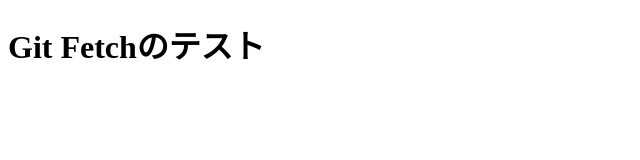
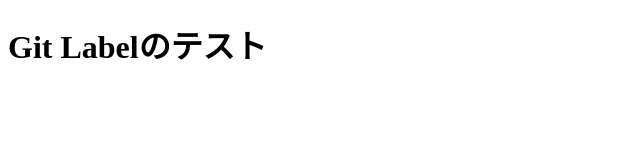
Before and after one commit to Ikeda-Daigo/git_test, a plain HTML site: page index.html in a window 1280 px wide. Shown: the full height of the page, 0-640 px from the left. Drawn offline with Linux system fonts and the light colour scheme.

Commit message:
GithubAction

```diff
--- a/index.html
+++ b/index.html
@@ -6,6 +6,6 @@
     <title>Document</title>
 </head>
 <body>
-    <h1>Git Fetchのテスト</h1>
+    <h1>Git Labelのテスト</h1>
 </body>
 </html>
--- a/index.js
+++ b/index.js
@@ -1 +1 @@
-console.log("初回コミット");
+console.log("action/labelerテスト");
```
Also changed, not shown: 3 other files.
